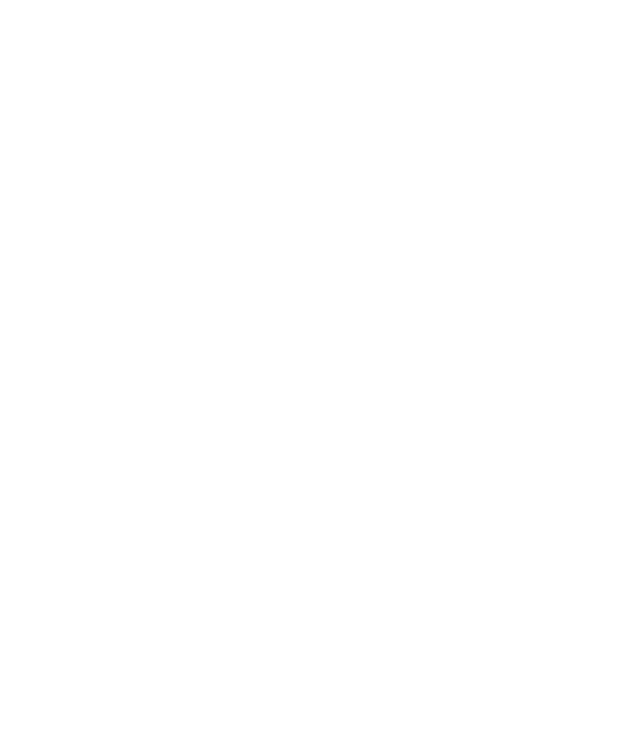
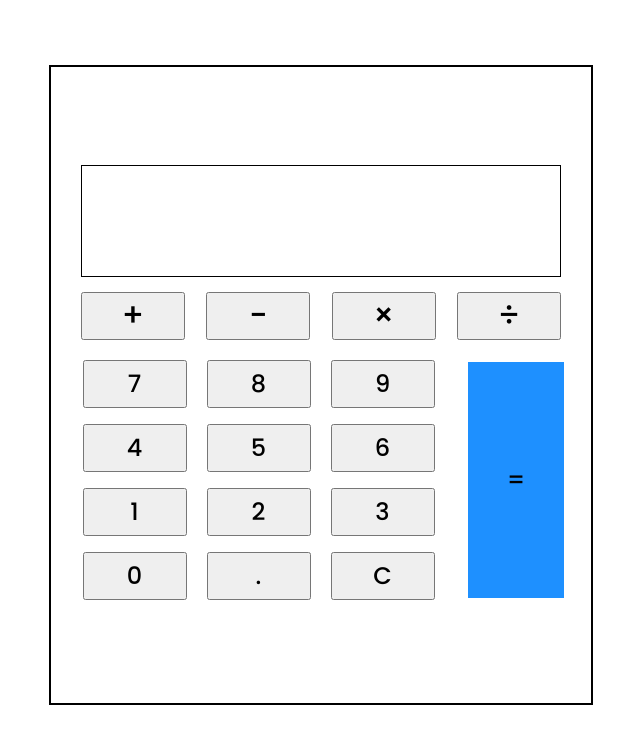
Before and after one commit to vmeghna/week-two-pro, a plain HTML site: page calculator-week-two/index.html in a window 1280 px wide. Shown: the whole page, without its empty margins (319-959 px from the left). Drawn offline with Linux system fonts and the light colour scheme.

Commit message:
html and css part is done

```diff
--- a/calculator-week-two/index.html
+++ b/calculator-week-two/index.html
@@ -17,5 +17,57 @@
     <!--customize css-->
     <link rel="stylesheet" type="text/css" href="./styles/style.css" />
   </head>
-  <body></body>
+  <body>
+    <!--start-->
+    <div class="main">
+      <div class="inputs"></div>
+      <div class="operators">
+        <button class="add">+</button>
+        <!--sub-->
+        <button class="sub">-</button>
+        <!--multiply-->
+        <button class="multiply">&times;</button>
+        <!--division-->
+        <button class="division">&divide;</button>
+      </div>
+      <!--numbers-->
+      <div class="left ctn">
+        <div class="numbers">
+          <button class="one" value="7">7</button>
+          <!--2-->
+          <button class="two" value="8">8</button>
+          <!--3-->
+          <button class="three" value="9">9</button>
+        </div>
+        <!--4-->
+        <div class="numbers">
+          <button class="four" value="4">4</button>
+          <!--5-->
+          <button class="five" value="5">5</button>
+          <!--6-->
+          <button class="six" value="6">6</button>
+        </div>
+        <!--7-->
+        <div class="numbers">
+          <button class="seven" value="1">1</button>
+          <!--8-->
+          <button class="eight" value="2">2</button>
+          <!--9-->
+          <button class="nine" value="3">3</button>
+        </div>
+        <!--0-->
+        <div class="numbers">
+          <button class="zero" value="0">0</button>
+          <!--.-->
+          <button class="dot" value=".">.</button>
+          <!--c-->
+          <button class="clear" value="C">C</button>
+        </div>
+        <!-- <div class="equal"></div> -->
+      </div>
+      <div class="right-ctn">
+        <button class="equal" value="=">=</button>
+      </div>
+    </div>
+  </body>
 </html>
--- a/calculator-week-two/styles/style.css
+++ b/calculator-week-two/styles/style.css
@@ -0,0 +1,96 @@
+@import url("https://fonts.googleapis.com/css2?family=Poppins:wght@100;200;300;500;600;700&display=swap");
+* {
+  margin: 0;
+  padding: 0;
+  box-sizing: border-box;
+}
+:root {
+  --clr-white: #ffff;
+  --clr-grey: rgba(187, 179, 179, 0.867);
+  --clr-blue: dodgerblue;
+  --clr-half: oldlace;
+}
+html {
+  font-size: 16px;
+}
+body {
+  font-family: "Poppins", sans-serif;
+  display: flex;
+  justify-content: center;
+  justify-items: center;
+  width: 100vw;
+  height: 100vh;
+  overflow: hidden;
+}
+.main {
+  width: 34rem;
+  height: 80%;
+  display: flex;
+  flex-direction: column;
+  justify-content: center;
+  align-items: center;
+  border: 2px solid black;
+  margin-top: 65px;
+}
+.inputs {
+  width: 30rem;
+  height: 7rem;
+  display: flex;
+  border: 1px solid black;
+  margin-top: -10px;
+}
+/* button {
+  border: 1px solid var(--clr-grey);
+} */
+.operators {
+  display: flex;
+  justify-content: space-between;
+  width: 30rem;
+  margin-top: 15px;
+}
+.add,
+.sub,
+.multiply,
+.division {
+  width: 6.5rem;
+  height: 3rem;
+  font-size: 2rem;
+}
+.numbers {
+  width: 22rem;
+  height: 4rem;
+  display: flex;
+  justify-content: space-between;
+  margin-right: 125px;
+}
+.one,
+.two,
+.three,
+.four,
+.five,
+.six,
+.seven,
+.eight,
+.nine,
+.zero,
+.dot,
+.clear {
+  width: 6.5rem;
+  height: 3rem;
+  align-items: center;
+  margin-top: 20px;
+  font-size: 1.5rem;
+  position: relative;
+}
+.right-ctn {
+  position: absolute;
+  margin-left: 390px;
+  margin-top: 190px;
+}
+.equal {
+  width: 6rem;
+  height: 14.7rem;
+  font-size: 1.5rem;
+  background-color: var(--clr-blue);
+  border-style: none;
+}
```
